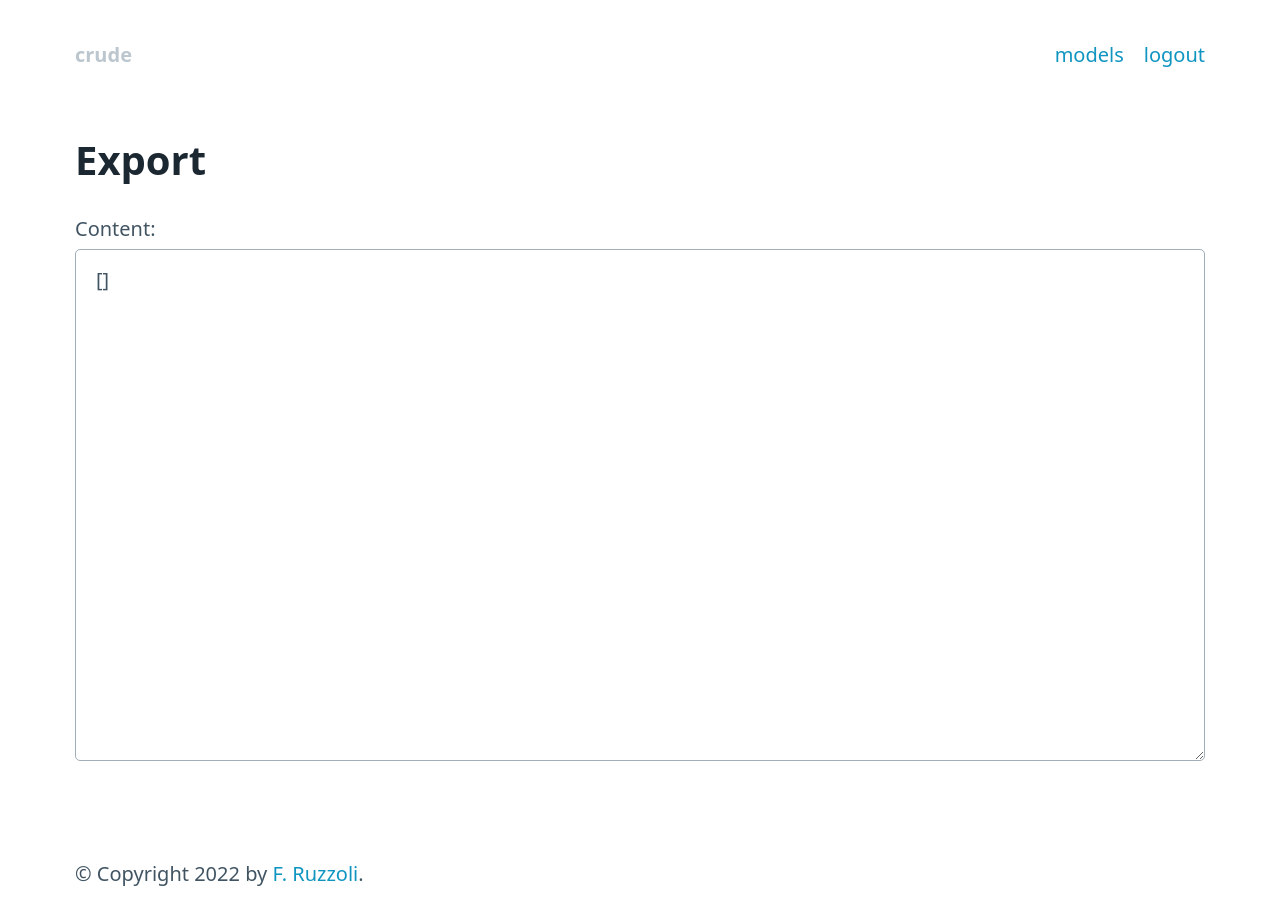
After one commit to memmaker/crude-proto, a Flask app: page /models/export in a window 1280 px wide. The commit adds this page. Run offline with Flask 2, Linux system fonts and the light colour scheme; the visitor is signed in with stand-in values (Sample User, id 1); data that the repository does not hold is empty; some libraries are stand-ins or nearby versions.

Commit message:
added model export

```diff
--- a/crude/blueprints/model.py
+++ b/crude/blueprints/model.py
@@ -101,3 +101,16 @@ def browse():
     models = db().list_models()
     render_context = {'models': models}
     return render_template('model/browse.html', **render_context)
+
+
+@model_blueprint.route('/export', methods=['GET'])
+@auth_required
+def export():
+    models = db().list_models()
+    list_of_models = []
+    for model in models:
+        if model and '_id' in model:
+            del model['_id']
+        list_of_models.append(model)
+    render_context = {'model': json.dumps(list_of_models, indent=4)}
+    return render_template('model/export.html', **render_context)
--- a/crude/templates/model/browse.html
+++ b/crude/templates/model/browse.html
@@ -2,6 +2,7 @@
 {% block title %}Create{% endblock %}
 {% block content %}
     <h1>List Models</h1>
+    <a href="{{ url_for('model.export') }}">Export</a>
     <a href="{{ url_for('model.edit') }}">Create</a>
     <table>
         <thead><tr><th>Name</th><th>Actions</th></tr></thead>
--- /dev/null
+++ b/crude/templates/model/export.html
@@ -0,0 +1,9 @@
+{% extends "main.html" %}
+{% block title %}Export{% endblock %}
+{% block content %}
+    <h1>Export</h1>
+        <p>
+            <label for="model">Content:</label>
+            <textarea name="model" id="model" rows="16" cols="40">{{ model }}</textarea>
+        </p>
+{% endblock %}
```
Also changed, not shown: crude/readme.md, 1 other file.
